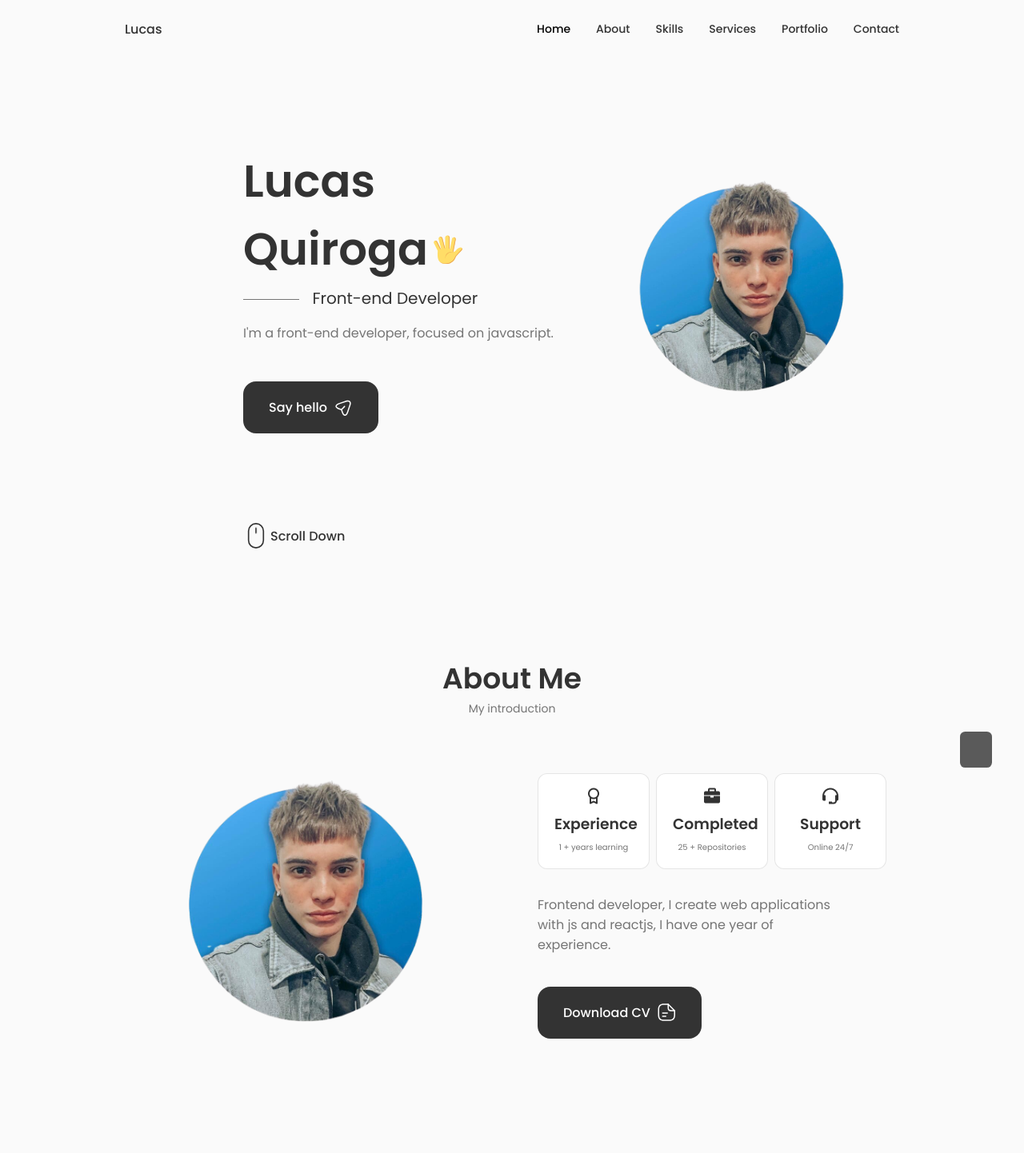
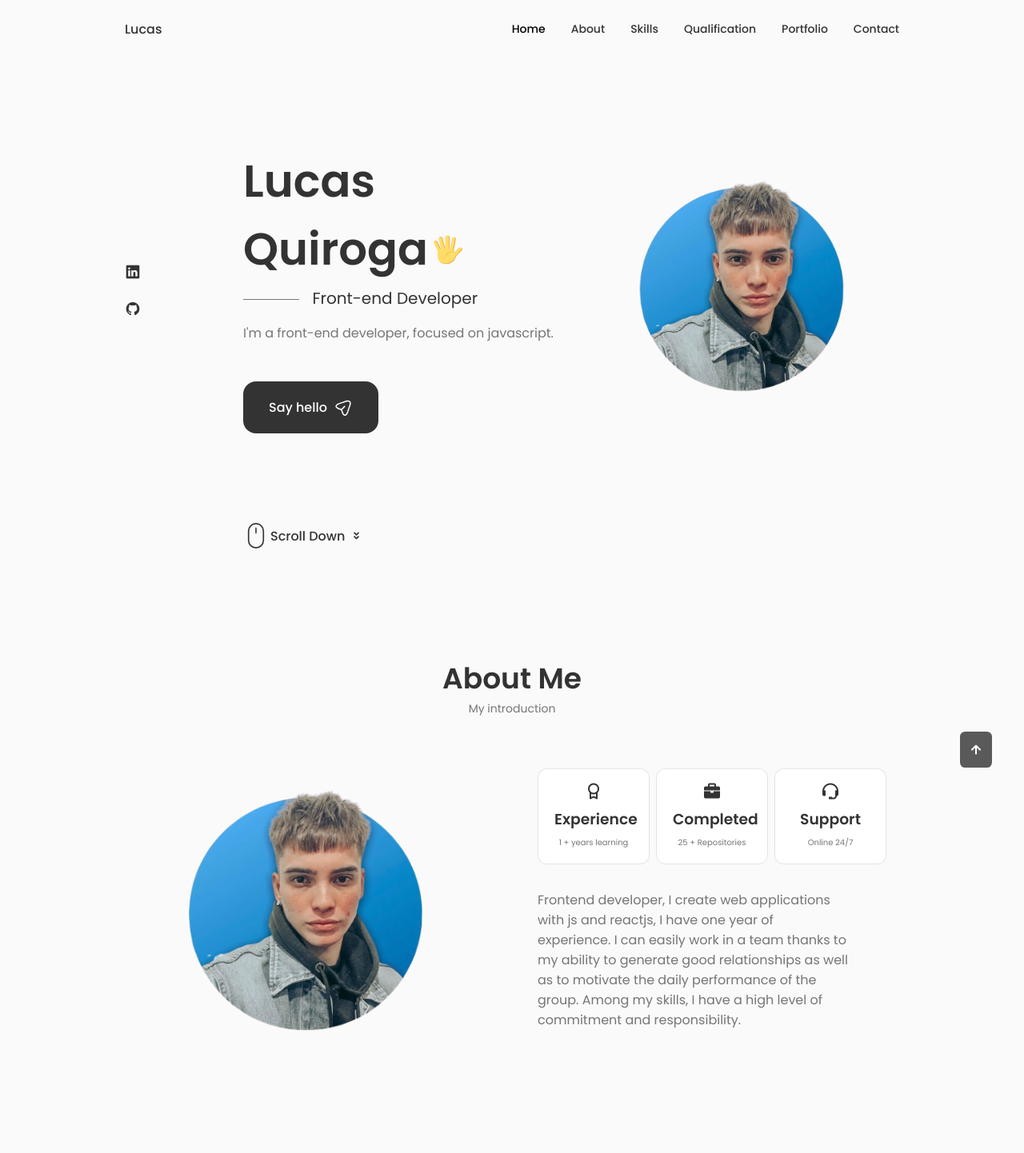
Before and after one commit to Lucas-Quiroga/my-portfolio, a React (Create React App) app: page / in a window 1280 px wide. Shown: the top 1442 px of the page at 80% size. Built offline with nearby package versions, Linux system fonts and the light colour scheme.

Commit message:
arreglando bugs

```diff
--- a/src/App.js
+++ b/src/App.js
@@ -19,7 +19,7 @@ function App() {
         <Home />
         <About />
         <Skills />
-        <Services />
+        {/* <Services /> */}
         <Qualification />
         <Work />
         {/* <Testimonials /> */}
--- a/src/components/about/About.jsx
+++ b/src/components/about/About.jsx
@@ -1,12 +1,12 @@
 import React from "react";
 import "./about.css";
 import profile from "../../assets/profile2.jpg";
-import CV from "../../assets/John-Cv.pdf";
+// import CV from "../../assets/John-Cv.pdf";
 import Info from "./Info";
 
 const About = () => {
   return (
-    <section className="about section">
+    <section className="about section" id="about">
       <h2 className="section__title">About Me</h2>
       <span className="section__subtitle">My introduction</span>
       <div className="about__container container grid">
@@ -17,10 +17,13 @@ const About = () => {
 
           <p className="about__description">
             Frontend developer, I create web applications with js and reactjs, I
-            have one year of experience.
+            have one year of experience. I can easily work in a team thanks to
+            my ability to generate good relationships as well as to motivate the
+            daily performance of the group. Among my skills, I have a high level
+            of commitment and responsibility.
           </p>
 
-          <a download="" href={CV} className="button button--flex">
+          {/* <a download="" href={CV} className="button button--flex">
             Download CV
             <svg
               className="button__icon"
@@ -47,7 +50,7 @@ const About = () => {
                 fill="var(--container-color)"
               ></path>
             </svg>
-          </a>
+          </a> */}
         </div>
       </div>
     </section>
--- a/src/components/header/Header.jsx
+++ b/src/components/header/Header.jsx
@@ -16,7 +16,7 @@ const Header = () => {
   return (
     <header className="header">
       <nav className="nav container">
-        <a href="index.html" className="nav__logo">
+        <a href="#home" className="nav__logo">
           Lucas
         </a>
         <div className={toggleMenuShow ? "nav__menu show-menu" : "nav__menu"}>
@@ -56,7 +56,7 @@ const Header = () => {
                 <i className="uil uil-file-alt nav__icon"></i> Skills
               </a>
             </li>
-            <li className="nav__item">
+            {/* <li className="nav__item">
               <a
                 href="#services"
                 onClick={() => setActiveNav("#services")}
@@ -67,6 +67,20 @@ const Header = () => {
                 }
               >
                 <i className="uil uil-briefcase-alt nav__icon"></i> Services
+              </a>
+            </li> */}
+            <li className="nav__item">
+              <a
+                href="#qualification"
+                onClick={() => setActiveNav("#qualification")}
+                className={
+                  activeNav === "#qualification"
+                    ? "nav__link active-link"
+                    : "nav__link"
+                }
+              >
+                <i className="uil uil-briefcase-alt nav__icon"></i>{" "}
+                Qualification
               </a>
             </li>
             <li className="nav__item">
--- a/src/components/home/Social.jsx
+++ b/src/components/home/Social.jsx
@@ -3,22 +3,22 @@ import React from "react";
 const Social = () => {
   return (
     <div className="home__social">
-      <a
-        href="https://www.instagram.com/"
+      {/* <a
+        href="quiroga.lucasoffice@gmail.com"
         className="home__social-icon"
         target="_blank"
       >
-        <i class="uil uil-instagram"></i>
-      </a>
+        <i class="uil uil-envelope"></i>
+      </a> */}
       <a
-        href="https://www.linkedin.com/"
+        href="https://www.linkedin.com/in/lucas-lautaro-quiroga-61aa801a7/?trk=public-profile-join-page"
         className="home__social-icon"
         target="_blank"
       >
         <i class="uil uil-linkedin"></i>
       </a>
       <a
-        href="https://github.com/"
+        href="https://github.com/Lucas-Quiroga"
         className="home__social-icon"
         target="_blank"
       >
--- a/src/components/qualification/Qualification.jsx
+++ b/src/components/qualification/Qualification.jsx
@@ -8,7 +8,7 @@ const Qualification = () => {
     setToggleState(index);
   };
   return (
-    <section className="qualification section">
+    <section className="qualification section" id="qualification">
       <h2 className="section__title">Qualification</h2>
       <span className="section__subtitle">My personal journey</span>
 
@@ -49,10 +49,76 @@ const Qualification = () => {
           >
             <div className="qualification__data">
               <div>
-                <h3 className="qualification__title">Web Design</h3>
-                <span className="qualification__subtitle">
-                  Argentina - On my own{" "}
-                </span>
+                <h3 className="qualification__title">Learning start</h3>
+                <span className="qualification__subtitle">On my own </span>
+                <div className="qualification__calendar">
+                  <i className="uil uil-calendar-alt"></i> August 2021{" "}
+                </div>
+              </div>
+              <div>
+                <span className="qualification__rounder"></span>
+                <span className="qualification__line"></span>
+              </div>
+            </div>
+
+            <div className="qualification__data">
+              <div></div>
+              <div>
+                <span className="qualification__rounder"></span>
+                <span className="qualification__line"></span>
+              </div>
+              <div>
+                <h3 className="qualification__title">Javascript</h3>
+                <span className="qualification__subtitle">Coderhouse</span>
+                <div className="qualification__calendar">
+                  <i className="uil uil-calendar-alt"></i> February - April 2022
+                </div>
+              </div>
+            </div>
+
+            <div className="qualification__data">
+              <div>
+                <h3 className="qualification__title">ReactJS</h3>
+                <span className="qualification__subtitle">Coderhouse</span>
+                <div className="qualification__calendar">
+                  <i className="uil uil-calendar-alt"></i> June - July 2022
+                </div>
+              </div>
+              <div>
+                <span className="qualification__rounder"></span>
+                <span className="qualification__line"></span>
+              </div>
+            </div>
+
+            <div className="qualification__data">
+              <div></div>
+              <div>
+                <span className="qualification__rounder"></span>
+                <span className="qualification__line"></span>
+              </div>
+              <div>
+                <h3 className="qualification__title">Continuous learning</h3>
+                <span className="qualification__subtitle">On my own </span>
+                <div className="qualification__calendar">
+                  <i className="uil uil-calendar-alt"></i> August 2022 - Present
+                </div>
+              </div>
+            </div>
+          </div>
+
+          <div
+            className={
+              toggleState === 2
+                ? "qualification__content qualification__content-active"
+                : "qualification__content"
+            }
+          >
+            <div className="qualification__data">
+              <div>
+                <h3 className="qualification__title">
+                  User interface experience
+                </h3>
+                <span className="qualification__subtitle"></span>
                 <div className="qualification__calendar">
                   <i className="uil uil-calendar-alt"></i> 2021 - Present
                 </div>
@@ -70,10 +136,8 @@ const Qualification = () => {
                 <span className="qualification__line"></span>
               </div>
               <div>
-                <h3 className="qualification__title">Otra cosa</h3>
-                <span className="qualification__subtitle">
-                  Argentina - On my own
-                </span>
+                <h3 className="qualification__title">Responsive web design</h3>
+                <span className="qualification__subtitle"></span>
                 <div className="qualification__calendar">
                   <i className="uil uil-calendar-alt"></i> 2021 - Present
                 </div>
@@ -82,12 +146,12 @@ const Qualification = () => {
 
             <div className="qualification__data">
               <div>
-                <h3 className="qualification__title">Web Development</h3>
-                <span className="qualification__subtitle">
-                  Argentina - On my own
-                </span>
+                <h3 className="qualification__title">
+                  Object-oriented language
+                </h3>
+                <span className="qualification__subtitle"></span>
                 <div className="qualification__calendar">
-                  <i className="uil uil-calendar-alt"></i> 2021 - Present
+                  <i className="uil uil-calendar-alt"></i> 2022 - Present
                 </div>
               </div>
               <div>
@@ -103,86 +167,10 @@ const Qualification = () => {
                 <span className="qualification__line"></span>
               </div>
               <div>
-                <h3 className="qualification__title">UX Expert</h3>
-                <span className="qualification__subtitle">
-                  Argentina - On my own{" "}
-                </span>
+                <h3 className="qualification__title">Teamwork</h3>
+                <span className="qualification__subtitle"></span>
                 <div className="qualification__calendar">
-                  <i className="uil uil-calendar-alt"></i> 2021 - Present
-                </div>
-              </div>
-            </div>
-          </div>
-
-          <div
-            className={
-              toggleState === 2
-                ? "qualification__content qualification__content-active"
-                : "qualification__content"
-            }
-          >
-            <div className="qualification__data">
-              <div>
-                <h3 className="qualification__title">Web Design</h3>
-                <span className="qualification__subtitle">
-                  Argentina - On my own{" "}
-                </span>
-                <div className="qualification__calendar">
-                  <i className="uil uil-calendar-alt"></i> 2021 - Present
-                </div>
-              </div>
-              <div>
-                <span className="qualification__rounder"></span>
-                <span className="qualification__line"></span>
-              </div>
-            </div>
-
-            <div className="qualification__data">
-              <div></div>
-              <div>
-                <span className="qualification__rounder"></span>
-                <span className="qualification__line"></span>
-              </div>
-              <div>
-                <h3 className="qualification__title">Musica</h3>
-                <span className="qualification__subtitle">
-                  Argentina - On my own
-                </span>
-                <div className="qualification__calendar">
-                  <i className="uil uil-calendar-alt"></i> 2021 - Present
-                </div>
-              </div>
-            </div>
-
-            <div className="qualification__data">
-              <div>
-                <h3 className="qualification__title">Banda</h3>
-                <span className="qualification__subtitle">
-                  Argentina - On my own
-                </span>
-                <div className="qualification__calendar">
-                  <i className="uil uil-calendar-alt"></i> 2021 - Present
-                </div>
-              </div>
-              <div>
-                <span className="qualification__rounder"></span>
-                <span className="qualification__line"></span>
-              </div>
-            </div>
-
-            <div className="qualification__data">
-              <div></div>
-              <div>
-                <span className="qualification__rounder"></span>
-                <span className="qualification__line"></span>
-              </div>
-              <div>
-                <h3 className="qualification__title">UX Expert</h3>
-                <span className="qualification__subtitle">
-                  Argentina - On my own{" "}
-                </span>
-                <div className="qualification__calendar">
-                  <i className="uil uil-calendar-alt"></i> 2021 - Present
+                  <i className="uil uil-calendar-alt"></i> 2022 - Present
                 </div>
               </div>
             </div>
--- a/src/components/skills/Skills.jsx
+++ b/src/components/skills/Skills.jsx
@@ -5,7 +5,7 @@ import Backend from "./Backend";
 
 const Skills = () => {
   return (
-    <section className="skills section">
+    <section className="skills section" id="skills">
       <h2 className="section__title">Skills</h2>
       <span className="section__subtitle">My technical level</span>
       <div className="skills__container container grid">
```
Also changed, not shown: src/components/footer/Footer.jsx (+5 -5 lines).
